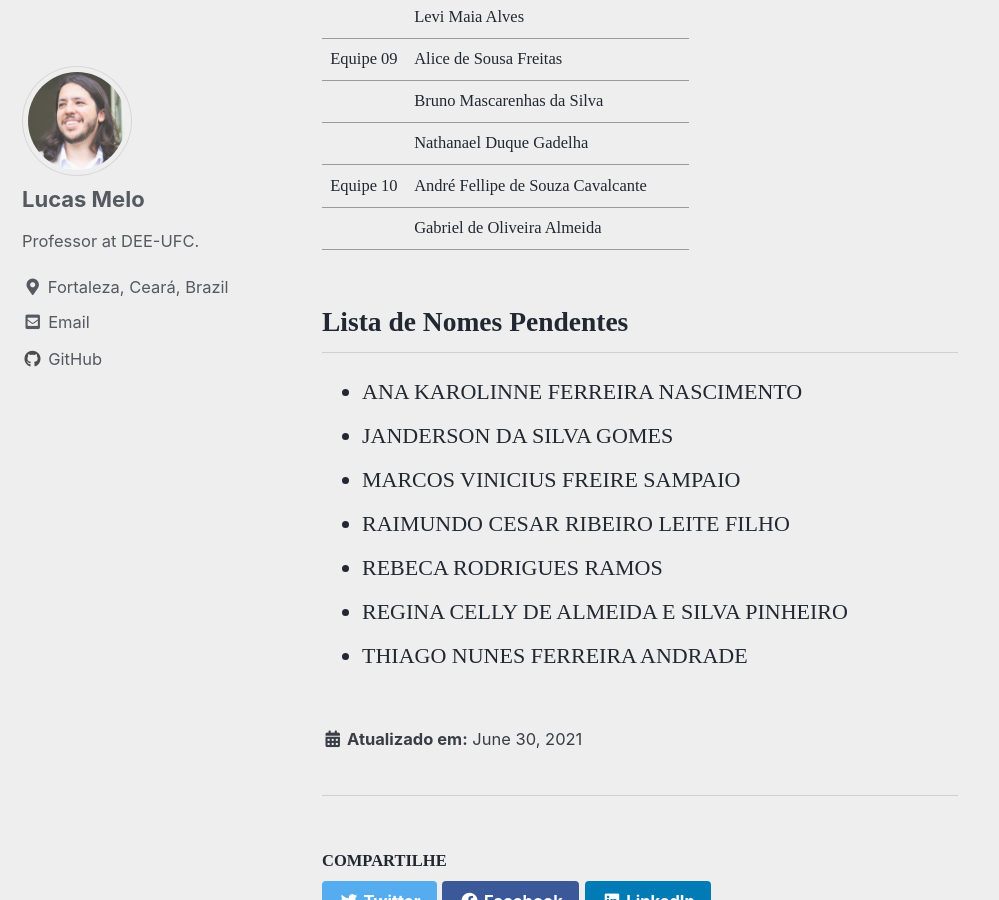
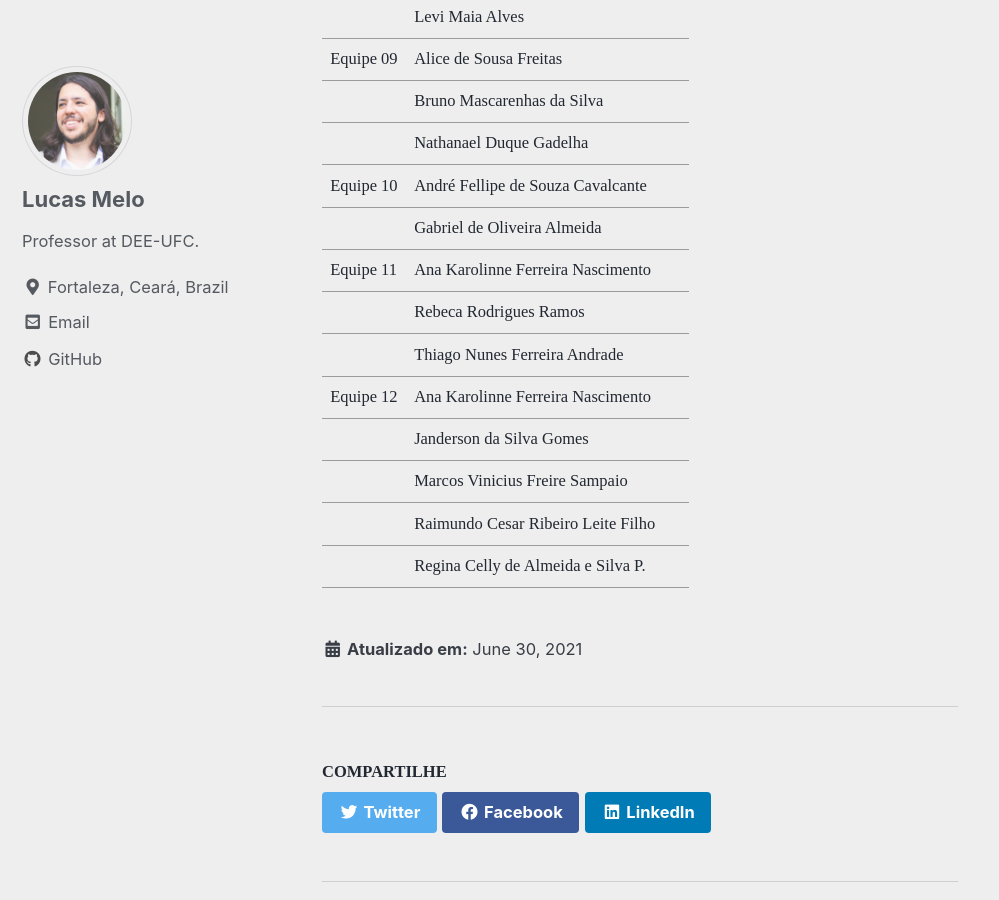
Before and after one commit to lucassm/lucassm.github.io, a Jekyll site: the page built from _teaching/DEE-2021/Trabalho-01/equipes.md, in a window 1280 px wide and 900 px high, scrolled down 1722 px. Shown: the whole window, without its empty margins (0-999 px from the left). Built offline with Jekyll 4.4.1, drawn with Linux system fonts in a browser that asks for light colours; cached includes are drawn as plain includes; some web fonts are replaced.

Commit message:
UPDADE 5 Equipes exemplos da unidade 4

```diff
--- a/_teaching/DEE-2021/Trabalho-01/equipes.md
+++ b/_teaching/DEE-2021/Trabalho-01/equipes.md
@@ -50,13 +50,11 @@ location: Fortaleza, Brazil
 |            	| Nathanael Duque Gadelha              	|
 | Equipe 10     | André Fellipe de Souza Cavalcante     |
 |               | Gabriel de Oliveira Almeida           |
-
-## Lista de Nomes Pendentes
-
-- ANA KAROLINNE FERREIRA NASCIMENTO
-- JANDERSON DA SILVA GOMES
-- MARCOS VINICIUS FREIRE SAMPAIO
-- RAIMUNDO CESAR RIBEIRO LEITE FILHO
-- REBECA RODRIGUES RAMOS
-- REGINA CELLY DE ALMEIDA E SILVA PINHEIRO
-- THIAGO NUNES FERREIRA ANDRADE
+| Equipe 11     | Ana Karolinne Ferreira Nascimento     |
+|               | Rebeca Rodrigues Ramos                |
+|               | Thiago Nunes Ferreira Andrade         |
+| Equipe 12     | Ana Karolinne Ferreira Nascimento     |
+|               | Janderson da Silva Gomes              |
+|               | Marcos Vinicius Freire Sampaio        |
+|               | Raimundo Cesar Ribeiro Leite Filho    |
+|               | Regina Celly de Almeida e Silva P.    |
```
Also changed, not shown: _teaching/DEE-2021/Trabalho-01/index.md (+2 -0 lines), _teaching/DEE-2021/Unidade-04/index.md (+3 -1 lines).
